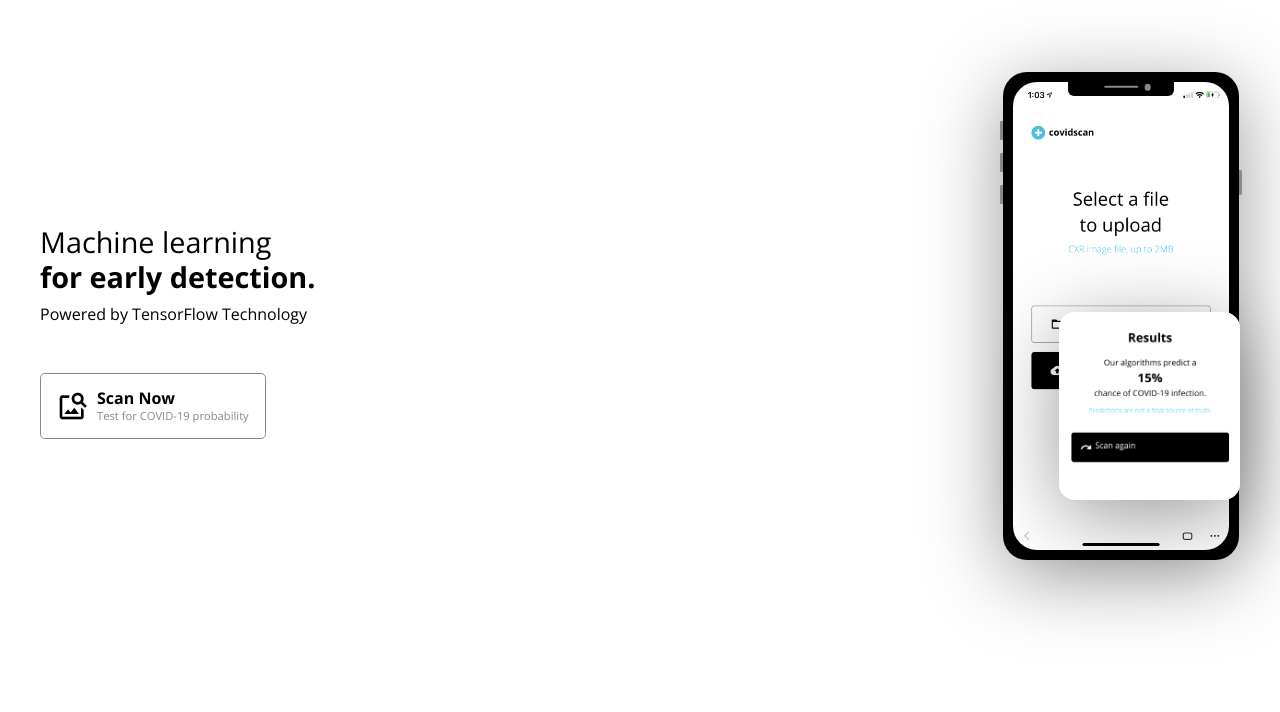
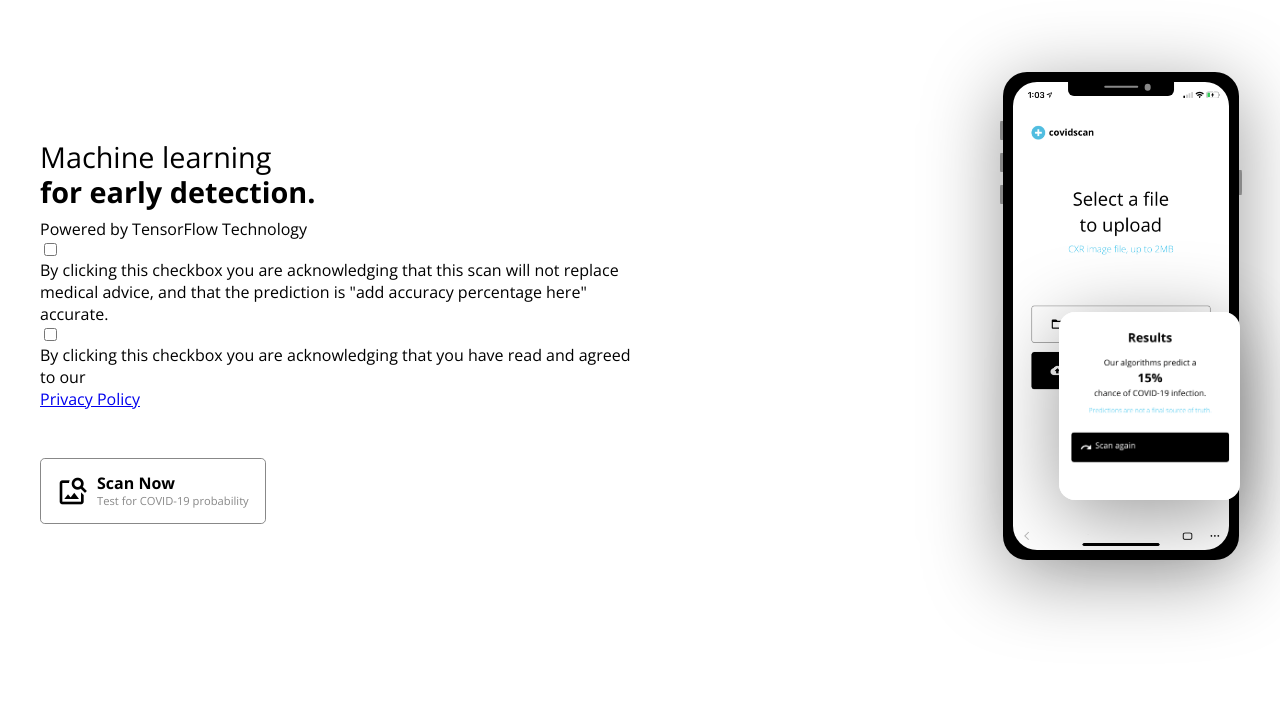
Before and after one commit to covidscantest/covidscantest-webapp, a Django app: page / in a window 1280 px wide. Shown: the part 88-800 px from the top of the page. Run offline with Django 3.2, Linux system fonts and the light colour scheme; parts of the project's set-up code (start-up, migrations or seed data) failed here and were passed over; some libraries are stand-ins or nearby versions.

Commit message:
moved the checkbox

```diff
--- a/covidwebapp/scandetector/templates/index.html
+++ b/covidwebapp/scandetector/templates/index.html
@@ -83,6 +83,8 @@
             <p class="subtitle">
               Powered by TensorFlow Technology
             </p>
+            <input type="checkbox" name="requiredCheckbox" required>By clicking this checkbox you are acknowledging that this scan will not replace medical advice, and that the prediction is "add accuracy percentage here" accurate.</input>
+            <input type="checkbox" name="requiredCheckbox" required>By clicking this checkbox you are acknowledging that you have read and agreed to our <a href="./privacy-policy.html">Privacy Policy</a></input>
             <button @click="view='upload'" class="btn btn-cta">
               <i class="material-icons">image_search</i>
               <span>
--- a/covidwebapp/scandetector/templates/layout.html
+++ b/covidwebapp/scandetector/templates/layout.html
@@ -67,8 +67,6 @@
   <form style="display: none;" action="{% url 'scandetector:result' %}" method="post" enctype="multipart/form-data">
       {% csrf_token %}
       <input type="file" name="image">
-      <input type="checkbox" name="requiredCheckbox" required>By clicking this checkbox you are acknowledging that this scan will not replace medical advice, and that the prediction is "add accuracy percentage here" accurate.</input>
-      <input type="checkbox" name="requiredCheckbox" required>By clicking this checkbox you are acknowledging that you have read and agreed to our <a href="./privacy-policy.html">Privacy Policy</a></input>
       <input type="submit">
   </form>
 </body>
```
